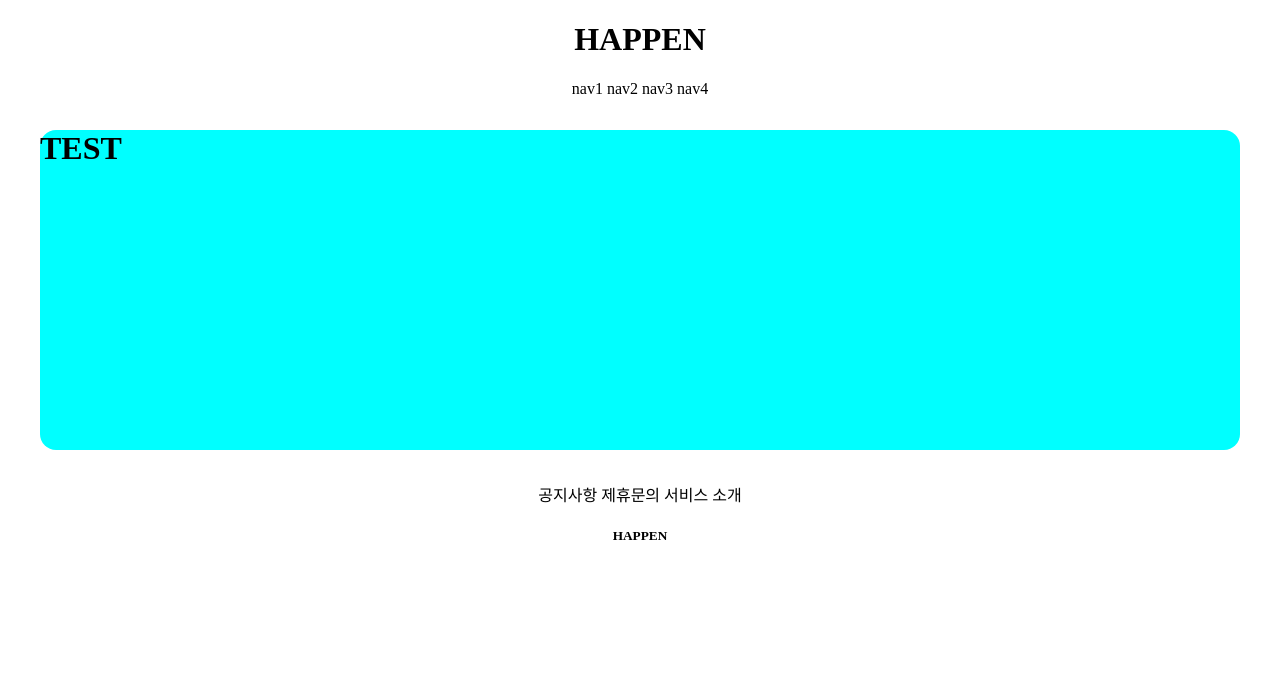
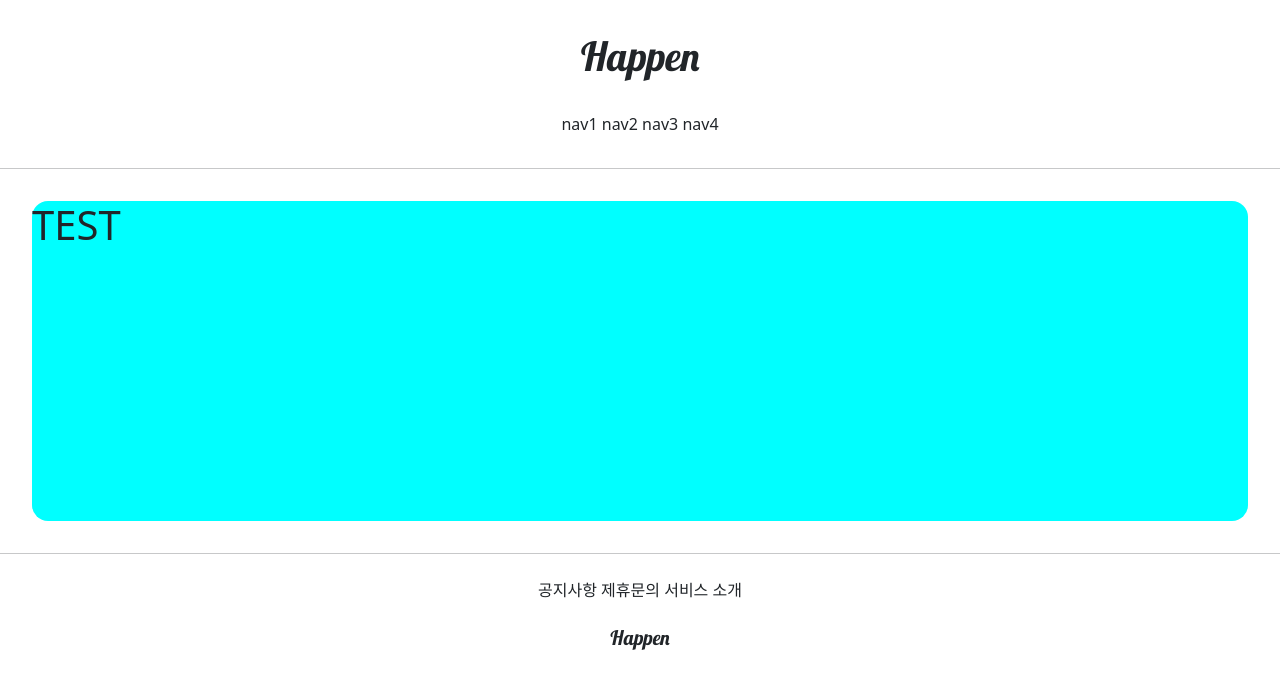
Before and after one commit to tkekdzhd/gis_0702, a Django app: page /accounts/hello_world/ in a window 1280 px wide. Shown: the top 689 px of the page. Run offline with Django 3.2, Linux system fonts and the light colour scheme; parts of the project's set-up code (start-up, migrations or seed data) failed here and were passed over.

Commit message:
0706 commit 2

```diff
--- a/templates/base.html
+++ b/templates/base.html
@@ -3,10 +3,10 @@
     {% include 'head.html' %}
 <body>
     {% include 'header.html' %}
-
+    <hr>
     {% block content %}
     {% endblock %}
-
+    <hr>
     {% include 'footer.html' %}
 </body>
 </html>
--- a/templates/footer.html
+++ b/templates/footer.html
@@ -1,10 +1,10 @@
 <div style="text-align: center">
-    <div>
+    <div style="margin-top: 1.5rem;">
         <span>공지사항</span>
         <span>제휴문의</span>
         <span>서비스 소개</span>
     </div>
-    <div>
-        <h5>HAPPEN</h5>
+    <div style="margin: 1.5rem 0;font-family: 'Lobster', cursive;">
+        <h5>Happen</h5>
     </div>
 </div>
--- a/templates/head.html
+++ b/templates/head.html
@@ -1,4 +1,13 @@
 <head>
     <meta charset="UTF-8">
     <title>Title</title>
+
+    {#  BOOTSTRAP LINK  #}
+    <link href="https://cdn.jsdelivr.net/npm/bootstrap@5.0.2/dist/css/bootstrap.min.css" rel="stylesheet" integrity="sha384-EVSTQN3/azprG1Anm3QDgpJLIm9Nao0Yz1ztcQTwFspd3yD65VohhpuuCOmLASjC" crossorigin="anonymous">
+
+    {#  GOOGLE FONTS LINK  #}
+    <link rel="preconnect" href="https://fonts.googleapis.com">
+    <link rel="preconnect" href="https://fonts.gstatic.com" crossorigin>
+    <link href="https://fonts.googleapis.com/css2?family=Lobster&display=swap" rel="stylesheet">
+
 </head>
--- a/templates/header.html
+++ b/templates/header.html
@@ -1,8 +1,8 @@
-<div style="text-align: center">
-    <div>
-        <h1>HAPPEN</h1>
+<div style="text-align: center;">
+    <div style="margin: 2rem 0; font-family: 'Lobster', cursive;">
+        <h1>Happen</h1>
     </div>
-    <div>
+    <div style="margin-bottom: 2rem;">
         <span>nav1</span>
         <span>nav2</span>
         <span>nav3</span>
```
